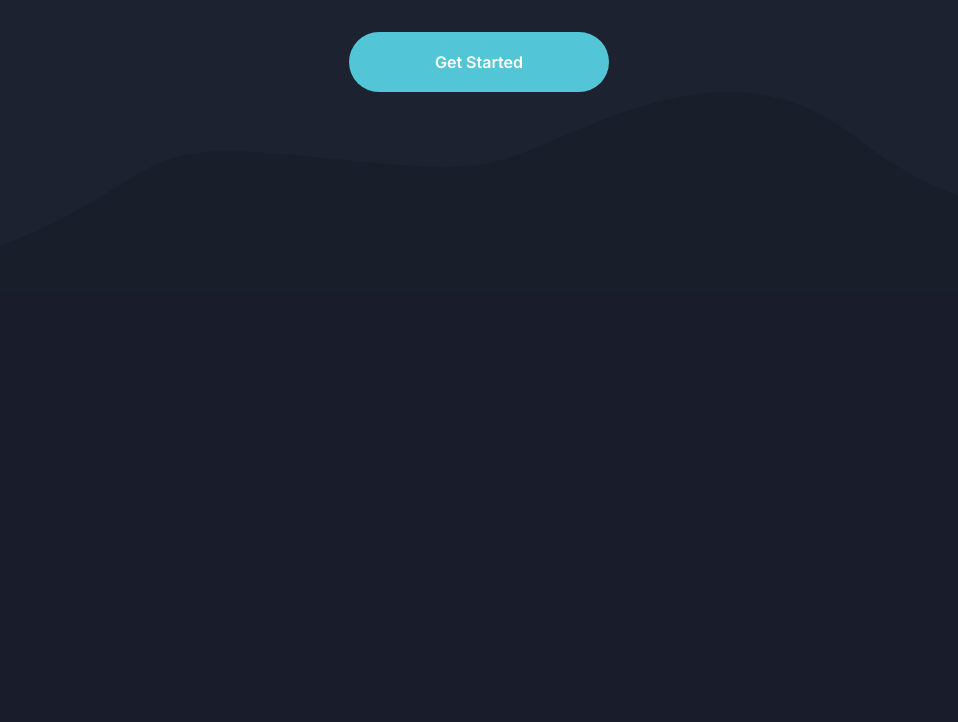
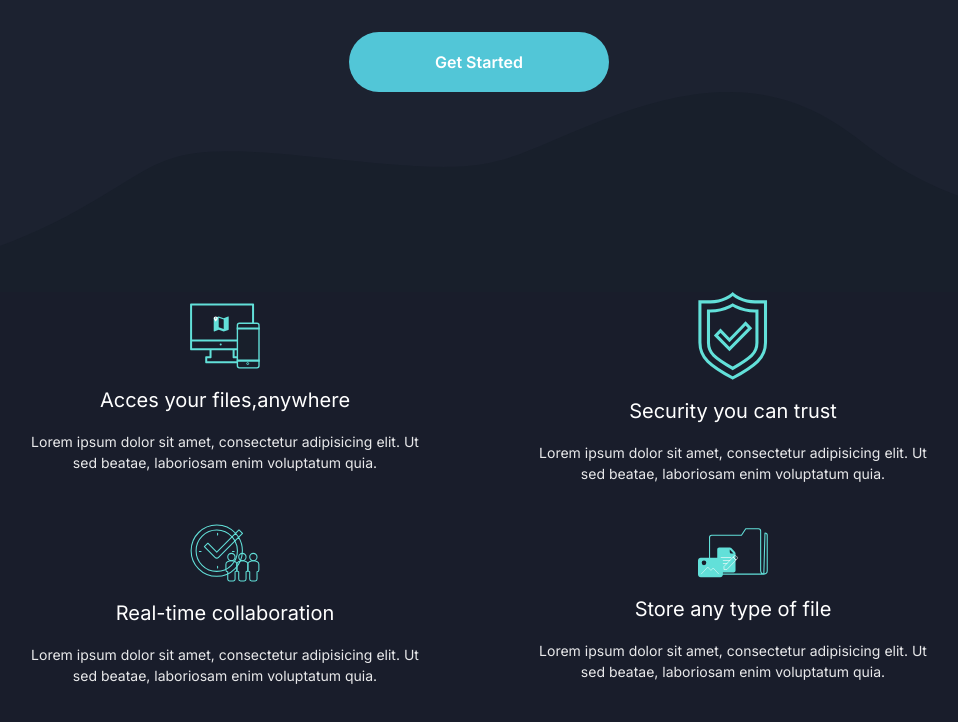
Before and after one commit to ahmed-mostafa2020/landingPage-Taileindcss, a Next.js app: page / in a window 1280 px wide. Shown: the part 831-1553 px from the top of the page, without its empty margins (161-1119 px from the left). Built offline with nearby package versions, Linux system fonts and the light colour scheme.

Commit message:
w s features1

```diff
--- a/app/page.tsx
+++ b/app/page.tsx
@@ -1,6 +1,7 @@
 import Header from "@/src/components/Header";
 import "./globals.css";
 import Landing from "@/src/components/Landing";
+import Features from "@/src/components/Features";
 
 type Props = {};
 
@@ -9,6 +10,7 @@ const Home = (props: Props) => {
     <>
       <Header />
       <Landing />
+      <Features />
     </>
   );
 };
--- /dev/null
+++ b/src/components/FeatureBox.tsx
@@ -0,0 +1,20 @@
+import Image from "next/image";
+
+type Props = {
+  icon: string;
+  title: string;
+  desc: string;
+};
+
+const FeatureBox = (props: Props) => {
+  return (
+    <div className="element-center gap-4 flex-col text-mainColor min-w-[40%] max-w-full text-center">
+      <Image src={props.icon} alt="icon-img" width={70} height={70} />
+
+      <h2 className="text-[18px] md:text-[20px]">{props.title}</h2>
+      <p className="text-[14px] w-full md:w-[400px] opacity-90">{props.desc}</p>
+    </div>
+  );
+};
+
+export default FeatureBox;
--- /dev/null
+++ b/src/components/Features.tsx
@@ -0,0 +1,49 @@
+"use client";
+
+import { useState } from "react";
+import FeatureBox from "./FeatureBox";
+import icon1 from "../../public/assets/images/icon-access-anywhere.svg";
+import icon2 from "../../public/assets/images/icon-security.svg";
+import icon3 from "../../public/assets/images/icon-collaboration.svg";
+import icon4 from "../../public/assets/images/icon-any-file.svg";
+
+const Features = () => {
+  const [items, setItems] = useState([
+    {
+      icon: icon1,
+      title: "Acces your files,anywhere",
+      desc: "Lorem ipsum dolor sit amet, consectetur adipisicing elit. Ut sed beatae, laboriosam enim voluptatum quia.",
+    },
+    {
+      icon: icon2,
+      title: "Security you can trust",
+      desc: "Lorem ipsum dolor sit amet, consectetur adipisicing elit. Ut sed beatae, laboriosam enim voluptatum quia.",
+    },
+    {
+      icon: icon3,
+      title: "Real-time collaboration",
+      desc: "Lorem ipsum dolor sit amet, consectetur adipisicing elit. Ut sed beatae, laboriosam enim voluptatum quia.",
+    },
+    {
+      icon: icon4,
+      title: "Store any type of file",
+      desc: "Lorem ipsum dolor sit amet, consectetur adipisicing elit. Ut sed beatae, laboriosam enim voluptatum quia.",
+    },
+  ]);
+  return (
+    <section>
+      <div className="container element-center gap-10 flex-wrap">
+        {items.map((item) => (
+          <FeatureBox
+            key={item.title}
+            icon={item.icon}
+            title={item.title}
+            desc={item.desc}
+          />
+        ))}
+      </div>
+    </section>
+  );
+};
+
+export default Features;
--- a/src/components/Header.tsx
+++ b/src/components/Header.tsx
@@ -6,9 +6,7 @@ import logo from "../../public/assets/images/logo.svg";
 import Link from "next/link";
 import { useEffect, useRef } from "react";
 
-type Props = {};
-
-const Header = (props: Props) => {
+const Header = () => {
   const links: string[] = ["features", "teams", "signs"];
 
   const headerRef = useRef<HTMLDivElement>(null);
--- a/src/components/Landing.tsx
+++ b/src/components/Landing.tsx
@@ -3,9 +3,7 @@ import landing from "../../public/assets/images/landing-img.png";
 import curvey from "../../public/assets/images/bg-curvy-desktop.svg";
 import Link from "next/link";
 
-type Props = {};
-
-const Landing = (props: Props) => {
+const Landing = () => {
   return (
     <section className="bg-[#1c2230] pt-[160px]">
       <div className="container element-center flex-col gap-8 text-center text-mainColor">
```
